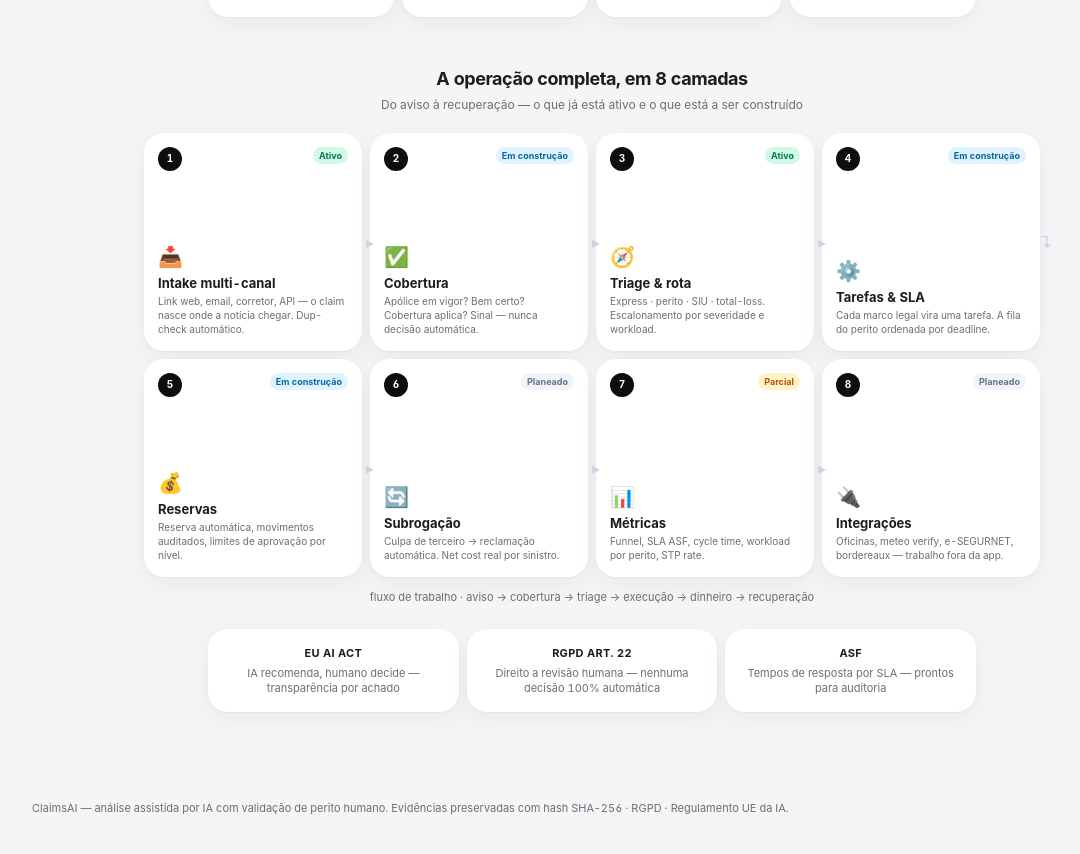
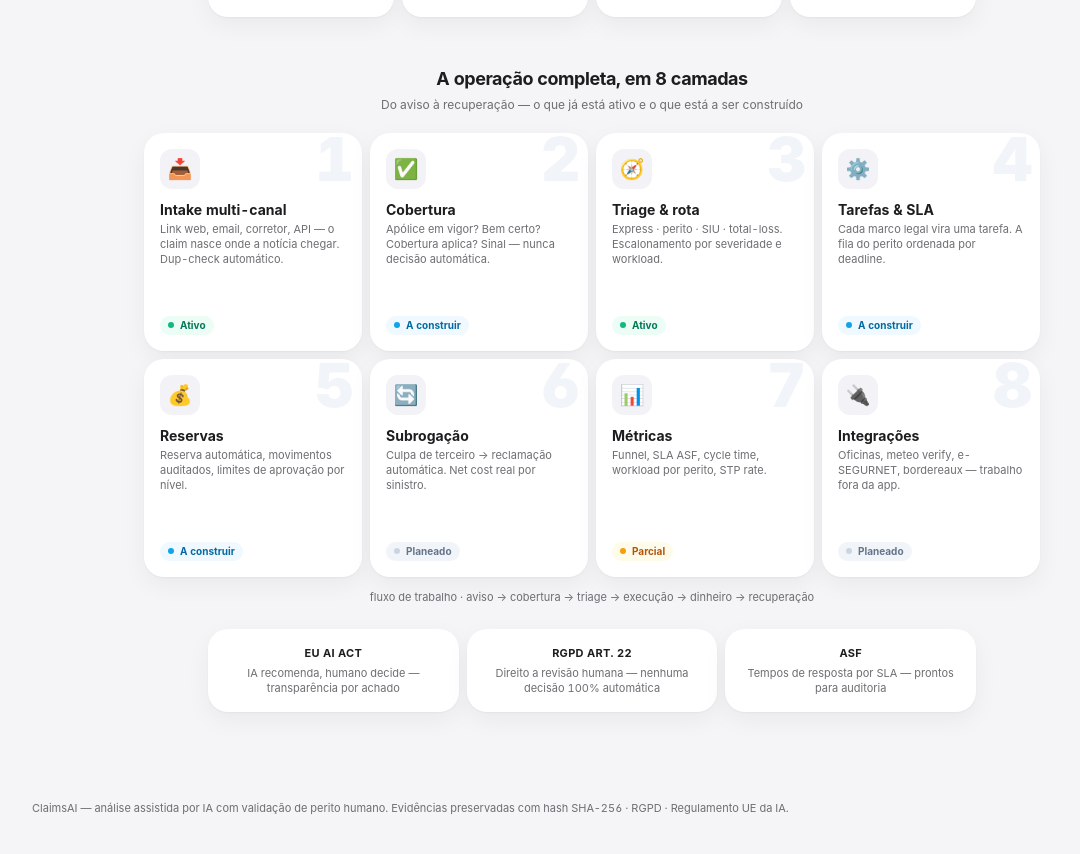
Before and after one commit to PortugalDayTrip/claims-ai, a Next.js app: page / in a window 1280 px wide. Shown: the part 965-1819 px from the top of the page, without its empty margins (48-1128 px from the left). Built offline with nearby package versions, Linux system fonts and the light colour scheme.

Commit message:
homepage: redesign layer cards - ghost step numbers, icon chips, bottom status indicators, hover accents

```diff
--- a/app/page.tsx
+++ b/app/page.tsx
@@ -101,33 +101,36 @@ export default function Home() {
             ['6', '🔄', 'Subrogação', 'Culpa de terceiro → reclamação automática. Net cost real por sinistro.', 'Planeado'],
             ['7', '📊', 'Métricas', 'Funnel, SLA ASF, cycle time, workload por perito, STP rate.', 'Parcial'],
             ['8', '🔌', 'Integrações', 'Oficinas, meteo verify, e-SEGURNET, bordereaux — trabalho fora da app.', 'Planeado'],
-          ].map(([n, icon, t, d, status], i) => (
-            <div key={n} className="card relative flex aspect-square flex-col p-3.5">
-              {/* flow arrow to the next card */}
-              {i < 7 && (
-                <span
-                  aria-hidden="true"
-                  className="absolute -right-3 top-1/2 z-10 hidden -translate-y-1/2 text-slate-300 md:block"
-                >
-                  {i !== 3 ? '▸' : '↴'}
+          ].map(([n, icon, t, d, status], i) => {
+            const accent =
+              status === 'Ativo' ? { ring: 'hover:border-emerald-300', dot: 'bg-emerald-500', chip: 'bg-emerald-50 text-emerald-700', text: 'Ativo' }
+              : status === 'Parcial' ? { ring: 'hover:border-amber-300', dot: 'bg-amber-500', chip: 'bg-amber-50 text-amber-700', text: 'Parcial' }
+              : status === 'Em construção' ? { ring: 'hover:border-sky-300', dot: 'bg-sky-500', chip: 'bg-sky-50 text-sky-700', text: 'A construir' }
+              : { ring: 'hover:border-slate-300', dot: 'bg-slate-300', chip: 'bg-slate-100 text-slate-500', text: 'Planeado' }
+            return (
+              <div key={n} className={`card relative flex aspect-square flex-col overflow-hidden p-4 transition-colors ${accent.ring}`}>
+                {/* flow arrow to the next card */}
+                {i < 7 && (
+                  <span aria-hidden="true" className="absolute -right-3 top-1/2 z-10 hidden -translate-y-1/2 text-slate-300 md:block">
+                    {i !== 3 ? '▸' : '↴'}
+                  </span>
+                )}
+                {/* ghost step number */}
+                <span aria-hidden="true" className="pointer-events-none absolute -top-1 right-2 text-6xl font-black leading-none text-slate-100 select-none">
+                  {n}
                 </span>
-              )}
-              <div className="flex items-start justify-between">
-                <span className="grid h-6 w-6 place-items-center rounded-full bg-[#0e0e10] text-[10px] font-bold text-white">{n}</span>
-                <span className={`rounded-full px-1.5 py-0.5 text-[9px] font-bold ${
-                  status === 'Ativo' ? 'bg-emerald-100 text-emerald-700'
-                  : status === 'Parcial' ? 'bg-amber-100 text-amber-700'
-                  : status === 'Em construção' ? 'bg-sky-100 text-sky-700'
-                  : 'bg-slate-100 text-slate-500'
-                }`}>{status}</span>
+                <span className="grid h-10 w-10 place-items-center rounded-xl bg-[#f2f2f7] text-xl">{icon}</span>
+                <p className="mt-3 text-sm font-bold leading-tight text-[#1d1d1f]">{t}</p>
+                <p className="mt-1 hidden text-[11px] leading-snug text-[#6e6e73] sm:block">{d}</p>
+                <div className="mt-auto pt-2">
+                  <span className={`inline-flex items-center gap-1.5 rounded-full px-2 py-0.5 text-[10px] font-bold ${accent.chip}`}>
+                    <span className={`h-1.5 w-1.5 rounded-full ${accent.dot}`} />
+                    {accent.text}
+                  </span>
+                </div>
               </div>
-              <div className="mt-auto">
-                <p className="text-xl">{icon}</p>
-                <p className="mt-1 text-[13px] font-bold leading-tight text-[#1d1d1f]">{t}</p>
-                <p className="mt-1 hidden text-[10px] leading-snug text-[#6e6e73] sm:block">{d}</p>
-              </div>
-            </div>
-          ))}
+            )
+          })}
         </div>
         <p className="mt-3 text-center text-[11px] text-[#6e6e73]">
           fluxo de trabalho · aviso → cobertura → triage → execução → dinheiro → recuperação
```
